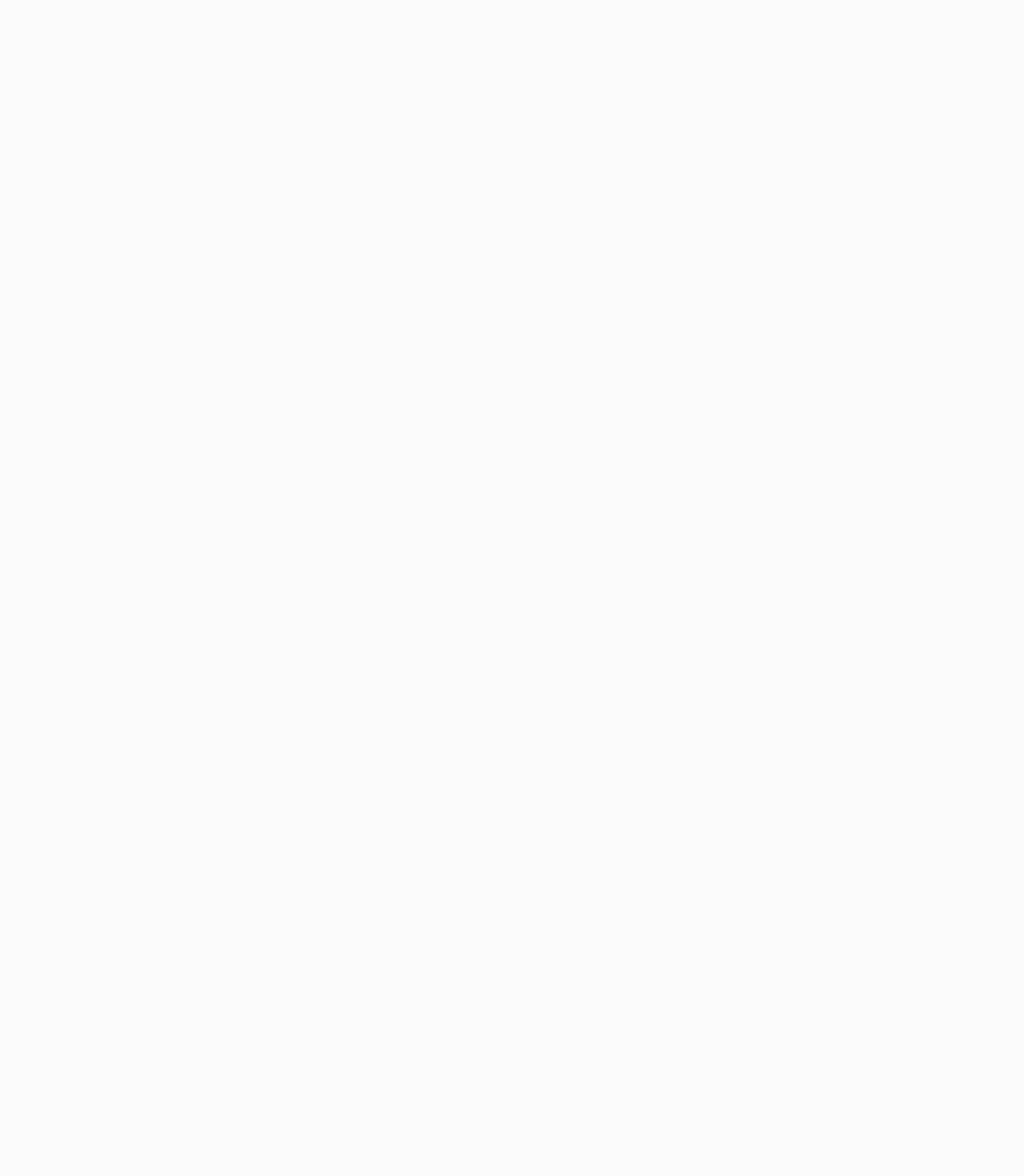
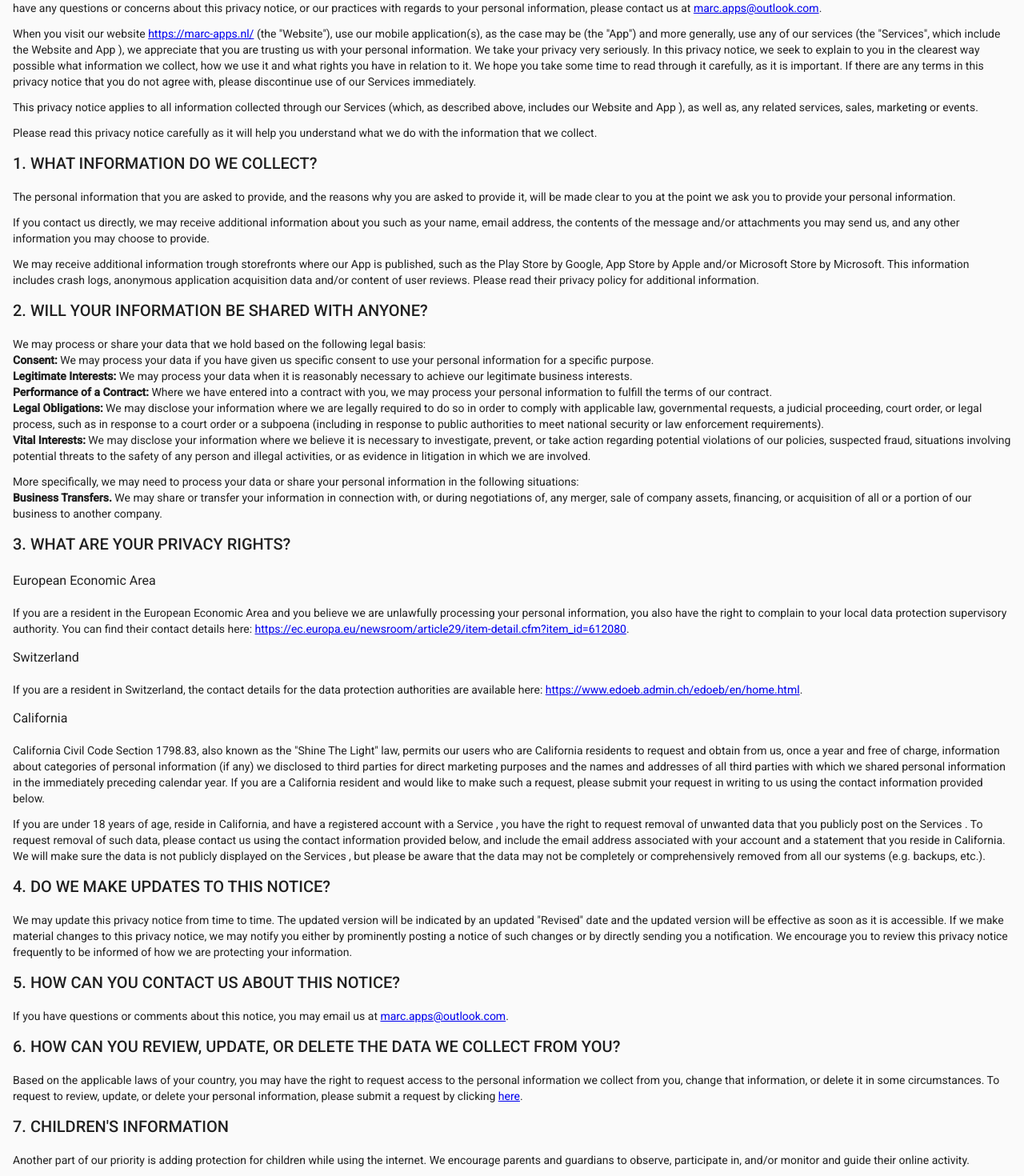
Before and after one commit to Marc-JB/Website, an Angular app: page /privacy in a window 1280 px wide. Shown: the part 180-1650 px from the top of the page at 80% size. Before the commit the page ends 800 px from the top, so only its background shows below. Built offline with nearby package versions, Linux system fonts and the light colour scheme.

Commit message:
Make privacy policy more detailed

```diff
--- a/src/app/privacy-policy/privacy-policy.component.html
+++ b/src/app/privacy-policy/privacy-policy.component.html
@@ -19,5 +19,59 @@
 
 <main>
     <h1>Privacy policy</h1>
-    <p>No data is being collected through applications and services of <i>Marc apps & software</i> that have this privacy policy attached.</p>
+    <p><i>Last updated November 09, 2020</i></p>
+
+    <p>Thank you for choosing to be part of our community at Marc apps & software (" Company ", "we", "us", "our"). We are committed to protecting your personal information and your right to privacy. If you have any questions or concerns about this privacy notice, or our practices with regards to your personal information, please contact us at <a href="mailto:marc.apps@outlook.com?subject=Privacy Policy">marc.apps@outlook.com</a>.</p>
+
+    <p>When you visit our website <a href="https://marc-apps.nl/">https://marc-apps.nl/</a> (the "Website"), use our mobile application(s), as the case may be (the "App") and more generally, use any of our services (the "Services", which include the  Website and App ), we appreciate that you are trusting us with your personal information. We take your privacy very seriously. In this privacy notice, we seek to explain to you in the clearest way possible what information we collect, how we use it and what rights you have in relation to it. We hope you take some time to read through it carefully, as it is important. If there are any terms in this privacy notice that you do not agree with, please discontinue use of our Services immediately.</p>
+
+    <p>This privacy notice applies to all information collected through our Services (which, as described above, includes our  Website and App ), as well as, any related services, sales, marketing or events.</p>
+
+    <p>Please read this privacy notice carefully as it will help you understand what we do with the information that we collect.</p>
+
+    <h2>1. WHAT INFORMATION DO WE COLLECT?</h2>
+
+    <p>The personal information that you are asked to provide, and the reasons why you are asked to provide it, will be made clear to you at the point we ask you to provide your personal information.</p>
+
+    <p>If you contact us directly, we may receive additional information about you such as your name, email address, the contents of the message and/or attachments you may send us, and any other information you may choose to provide.</p>
+
+    <p>We may receive additional information trough storefronts where our App is published, such as the Play Store by Google, App Store by Apple and/or Microsoft Store by Microsoft. This information includes crash logs, anonymous application acquisition data and/or content of user reviews. Please read their privacy policy for additional information.</p>
+
+    <h2>2. WILL YOUR INFORMATION BE SHARED WITH ANYONE?</h2>
+
+    <p>We may process or share your data that we hold based on the following legal basis:<br>
+    <b>Consent:</b> We may process your data if you have given us specific consent to use your personal information for a specific purpose.<br>
+    <b>Legitimate Interests:</b> We may process your data when it is reasonably necessary to achieve our legitimate business interests.<br>
+    <b>Performance of a Contract:</b> Where we have entered into a contract with you, we may process your personal information to fulfill the terms of our contract.<br>
+    <b>Legal Obligations:</b> We may disclose your information where we are legally required to do so in order to comply with applicable law, governmental requests, a judicial proceeding, court order, or legal process, such as in response to a court order or a subpoena (including in response to public authorities to meet national security or law enforcement requirements).<br>
+    <b>Vital Interests:</b> We may disclose your information where we believe it is necessary to investigate, prevent, or take action regarding potential violations of our policies, suspected fraud, situations involving potential threats to the safety of any person and illegal activities, or as evidence in litigation in which we are involved.</p>
+    <p>More specifically, we may need to process your data or share your personal information in the following situations:<br>
+    <b>Business Transfers.</b> We may share or transfer your information in connection with, or during negotiations of, any merger, sale of company assets, financing, or acquisition of all or a portion of our business to another company.</p>
+
+    <h2>3. WHAT ARE YOUR PRIVACY RIGHTS?</h2>
+
+    <h3>European Economic Area</h3>
+    <p>If you are a resident in the European Economic Area and you believe we are unlawfully processing your personal information, you also have the right to complain to your local data protection supervisory authority. You can find their contact details here: <a href="https://ec.europa.eu/newsroom/article29/item-detail.cfm?item_id=612080">https://ec.europa.eu/newsroom/article29/item-detail.cfm?item_id=612080</a>.</p>
+
+    <h3>Switzerland</h3>
+    <p>If you are a resident in Switzerland, the contact details for the data protection authorities are available here: <a href="https://www.edoeb.admin.ch/edoeb/en/home.html">https://www.edoeb.admin.ch/edoeb/en/home.html</a>.</p>
+
+    <h3>California</h3>
+    <p>California Civil Code Section 1798.83, also known as the "Shine The Light" law, permits our users who are California residents to request and obtain from us, once a year and free of charge, information about categories of personal information (if any) we disclosed to third parties for direct marketing purposes and the names and addresses of all third parties with which we shared personal information in the immediately preceding calendar year. If you are a California resident and would like to make such a request, please submit your request in writing to us using the contact information provided below.</p>
+
+    <p>If you are under 18 years of age, reside in California, and have a registered account with a Service , you have the right to request removal of unwanted data that you publicly post on the Services . To request removal of such data, please contact us using the contact information provided below, and include the email address associated with your account and a statement that you reside in California. We will make sure the data is not publicly displayed on the Services , but please be aware that the data may not be completely or comprehensively removed from all our systems (e.g. backups, etc.).</p>
+
+    <h2>4. DO WE MAKE UPDATES TO THIS NOTICE?</h2>
+    <p>We may update this privacy notice from time to time. The updated version will be indicated by an updated "Revised" date and the updated version will be effective as soon as it is accessible. If we make material changes to this privacy notice, we may notify you either by prominently posting a notice of such changes or by directly sending you a notification. We encourage you to review this privacy notice frequently to be informed of how we are protecting your information.</p>
+
+    <h2>5. HOW CAN YOU CONTACT US ABOUT THIS NOTICE?</h2>
+    <p>If you have questions or comments about this notice, you may email us at <a href="mailto:marc.apps@outlook.com?subject=Privacy Policy">marc.apps@outlook.com</a>.</p>
+
+    <h2>6. HOW CAN YOU REVIEW, UPDATE, OR DELETE THE DATA WE COLLECT FROM YOU?</h2>
+    <p>Based on the applicable laws of your country, you may have the right to request access to the personal information we collect from you, change that information, or delete it in some circumstances. To request to review, update, or delete your personal information, please submit a request by clicking <a href="mailto:marc.apps@outlook.com?subject=Privacy Policy">here</a>.</p>
+
+    <h2>7. CHILDREN'S INFORMATION</h2>
+    <p>Another part of our priority is adding protection for children while using the internet. We encourage parents and guardians to observe, participate in, and/or monitor and guide their online activity.</p>
+
+    <p>We do not knowingly collect any Personal Identifiable Information from children under the age of 13. If you think that your child provided this kind of information trough our Service, we strongly encourage you to contact us immediately and we will do our best efforts to promptly remove such information from our records.</p>
 </main>
```
